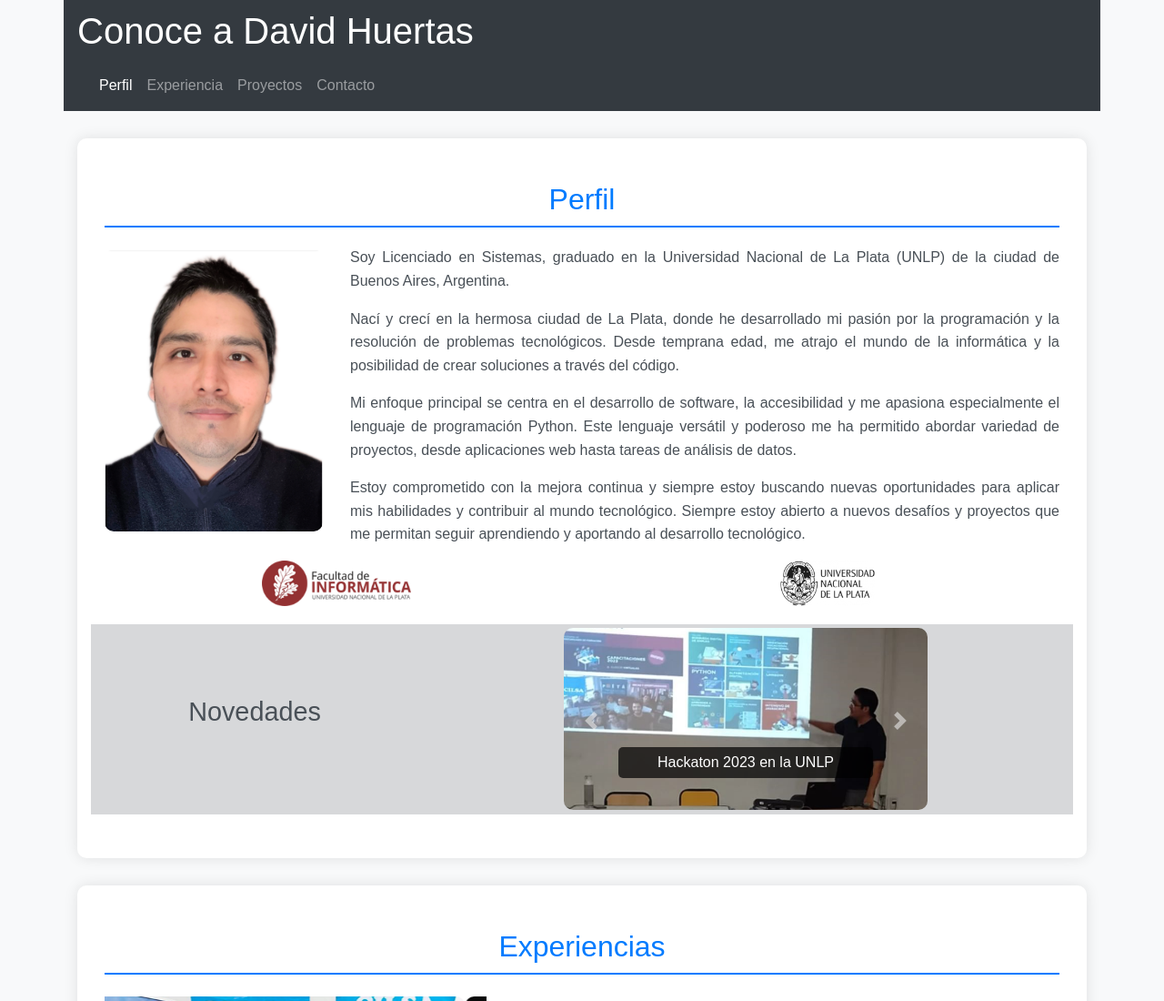
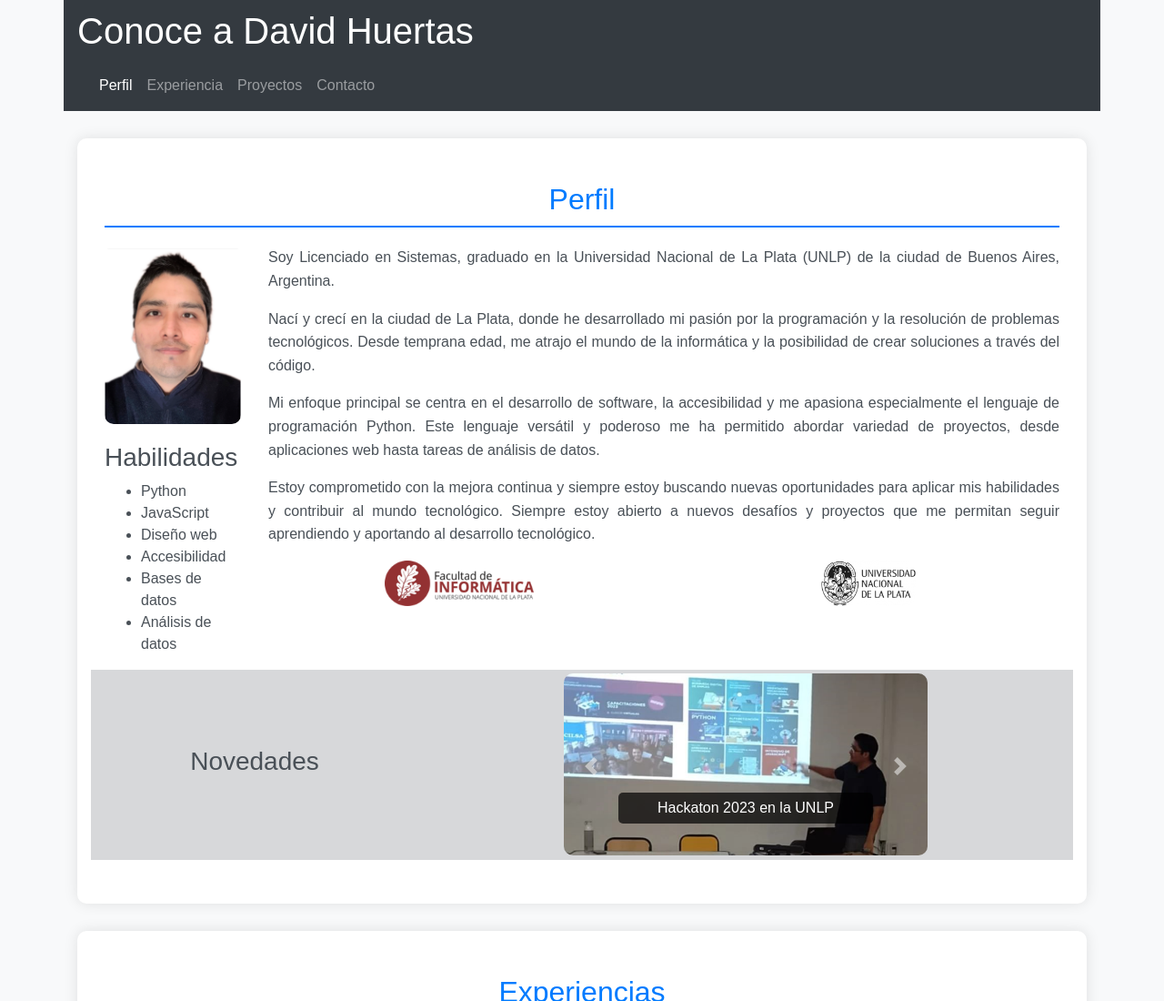
Before and after one commit to davidhuertasinfo/davidhuertasinfo, a plain HTML site: page index.html in a window 1280 px wide. Shown: the top 1100 px of the page at 91% size. Drawn offline with nearby package versions, Linux system fonts and the light colour scheme.

Commit message:
Update habilidades

```diff
--- a/index.html
+++ b/index.html
@@ -40,16 +40,25 @@
         <section id="perfil" class="py-5">
             <h2>Perfil</h2>
             <div class="row">
-                <div class="col-md-3">
+                <div class="col-md-2 d-flex flex-column">
                     <img src="images/perfil/perfil.png" alt="Imagen del rostro de David mirando al frente con seguridad." class="img-fluid">
+                    <div id="habilidades">
+                        <h3>Habilidades</h3>
+                        <ul>
+                            <li>Python</li>
+                            <li>JavaScript</li>
+                            <li>Diseño web</li>
+                            <li>Accesibilidad</li>
+                            <li>Bases de datos</li>
+                            <li>Análisis de datos</li>
+                        </ul>
                     </div>
-                <div class="col-md-9">
+                </div>
+                <div class="col-md-10">
                     <p>Soy Licenciado en Sistemas, graduado en la Universidad Nacional de La Plata (UNLP) de la ciudad de Buenos Aires, Argentina.</p>
-                    <p>Nací y crecí en la hermosa ciudad de La Plata, donde he desarrollado mi pasión por la programación y la resolución de problemas tecnológicos. Desde temprana edad, me atrajo el mundo de la informática y la posibilidad de crear soluciones a través del código.</p>
+                    <p>Nací y crecí en la ciudad de La Plata, donde he desarrollado mi pasión por la programación y la resolución de problemas tecnológicos. Desde temprana edad, me atrajo el mundo de la informática y la posibilidad de crear soluciones a través del código.</p>
                     <p>Mi enfoque principal se centra en el desarrollo de software, la accesibilidad y me apasiona especialmente el lenguaje de programación Python. Este lenguaje versátil y poderoso me ha permitido abordar variedad de proyectos, desde aplicaciones web hasta tareas de análisis de datos.</p>
                     <p>Estoy comprometido con la mejora continua y siempre estoy buscando nuevas oportunidades para aplicar mis habilidades y contribuir al mundo tecnológico. Siempre estoy abierto a nuevos desafíos y proyectos que me permitan seguir aprendiendo y aportando al desarrollo tecnológico.</p>
-                </div>
-            </div>
                     <div class="row mt-12 banner">
                         <div class="col-md-6">
                             <img src="images/perfil/logo-informatica.png" alt="Logo de informática" class="img-fluid">
@@ -58,9 +67,12 @@
                             <img src="images/perfil/logo-unlp.png" alt="Logo de la UNLP" class="img-fluid">
                         </div>
                     </div>
+                </div>
+            </div>
+
             <div id="novedades" class="row mt-12">
                 <div id="novedades-texto" class="col-md-4">
-                    <p>Novedades</p>
+                    <h3>Novedades</h3>
                 </div>
                 <div class="col-md-8 mt-1">
                     <div id="miniatura" class="carousel slide" data-ride="carousel">
```
Lines whose indentation alone changed are shown as unchanged.
